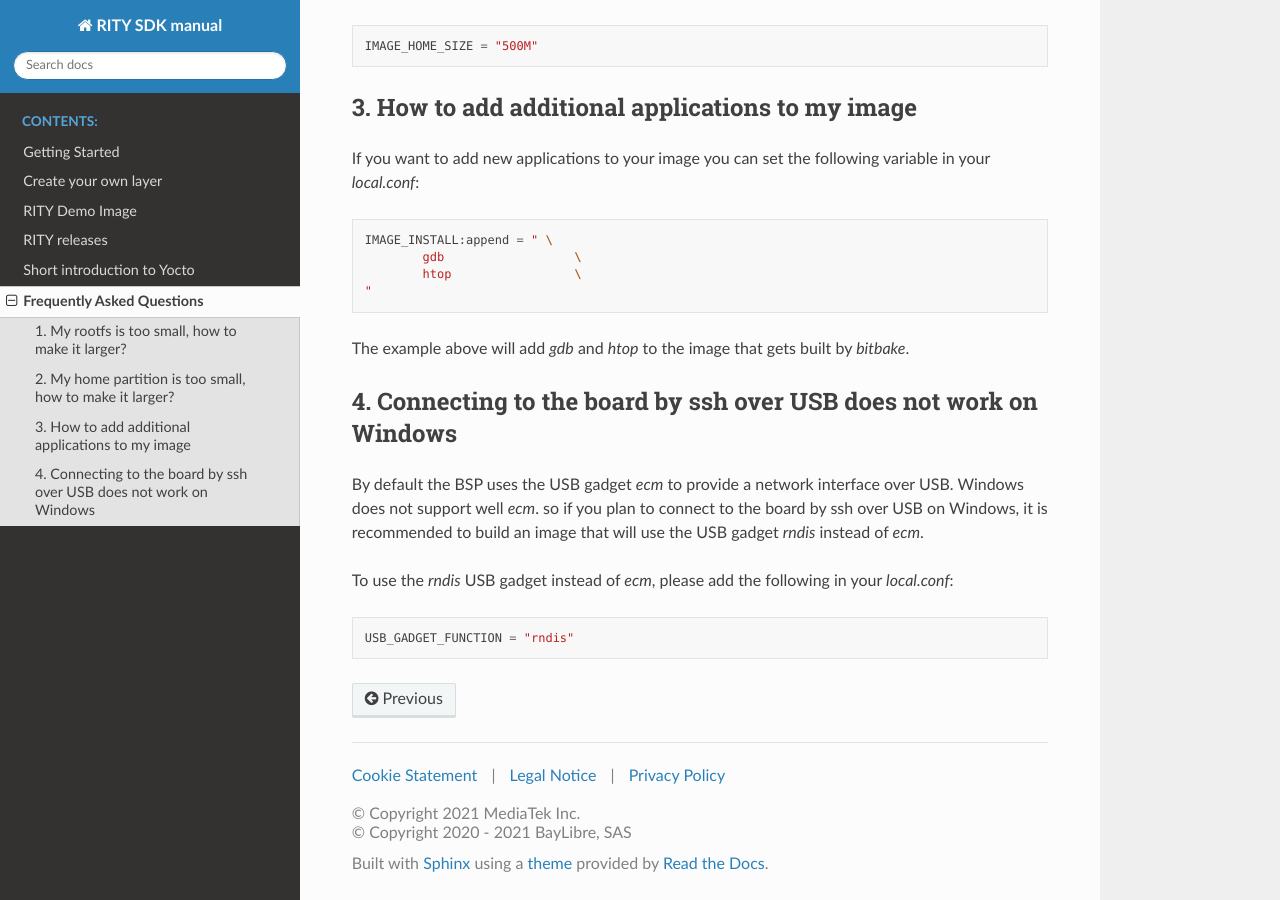
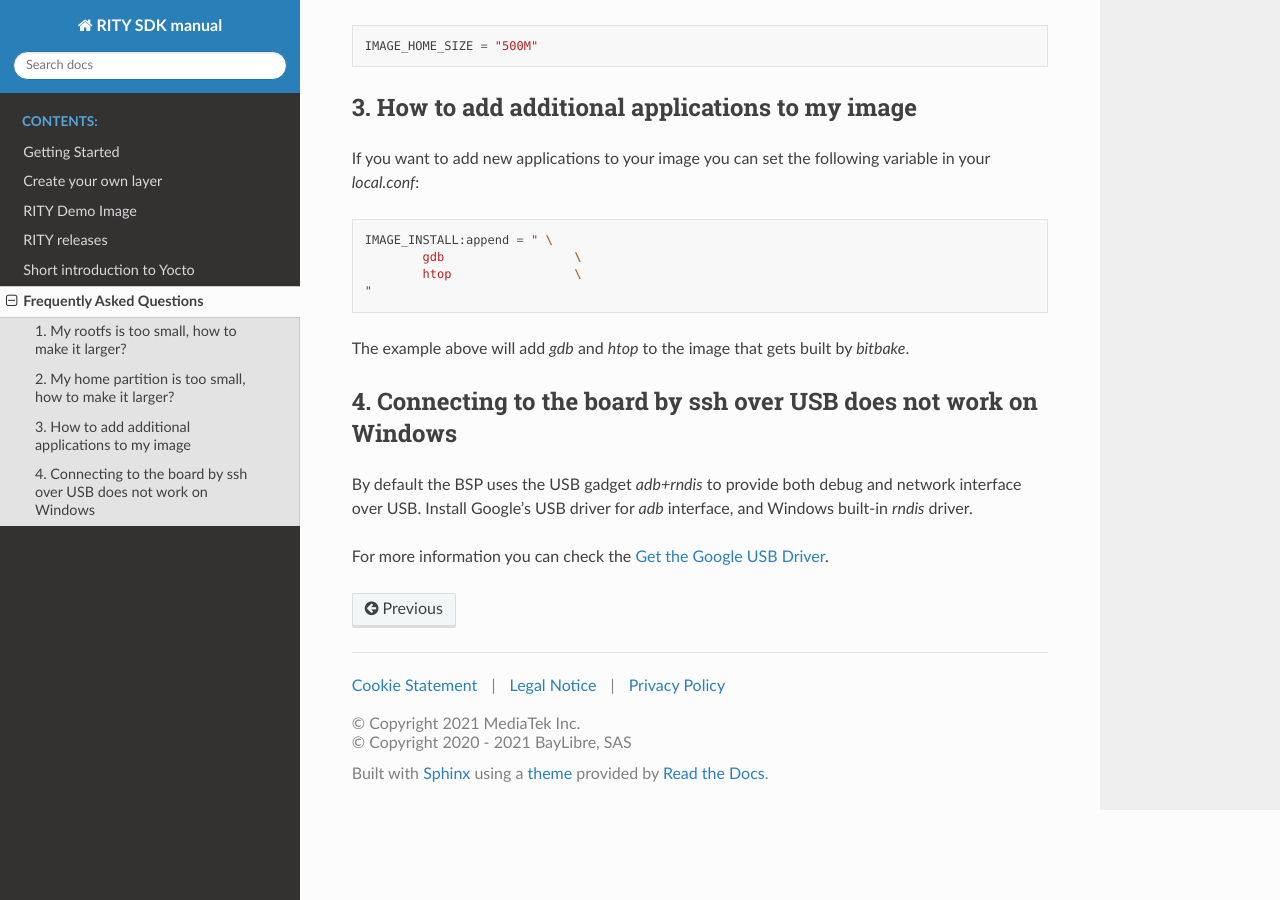
Before and after one commit to via-edge-ai/meta-rity, a Sphinx documentation site: the page built from docs/faq.rst, in a window 1280 px wide and 900 px high, scrolled down 578 px. Built offline with Sphinx 7.4.7 and the Read the Docs theme 2.0.0, drawn with Linux system fonts in a browser that asks for light colours.

Commit message:
doc: faq.rst: update the description of USB gadget interface
Update the description of USB gadget interface to `adb+rndis`.

Signed-off-by: Macpaul Lin <macpaul.lin@mediatek.com>

```diff
--- a/docs/faq.rst
+++ b/docs/faq.rst
@@ -50,14 +50,10 @@ The example above will add `gdb` and `htop` to the image that gets built by
 4. Connecting to the board by ssh over USB does not work on Windows
 -------------------------------------------------------------------
 
-By default the BSP uses the USB gadget `ecm` to provide a network interface
-over USB. Windows does not support well `ecm`. so if you plan to connect
-to the board  by ssh over USB on Windows, it is recommended to build an image
-that will use the USB gadget `rndis` instead of `ecm`.
+By default the BSP uses the USB gadget `adb+rndis` to provide both debug and
+network interface over USB. Install Google's USB driver for `adb` interface,
+and Windows built-in `rndis` driver.
 
-To use the `rndis` USB gadget instead of `ecm`, please add the following in
-your `local.conf`:
+For more information you can check the `Get the Google USB Driver`_.
 
-.. code::
-
-	USB_GADGET_FUNCTION = "rndis"
+.. _Get the Google USB Driver: https://developer.android.com/studio/run/win-usb
```
